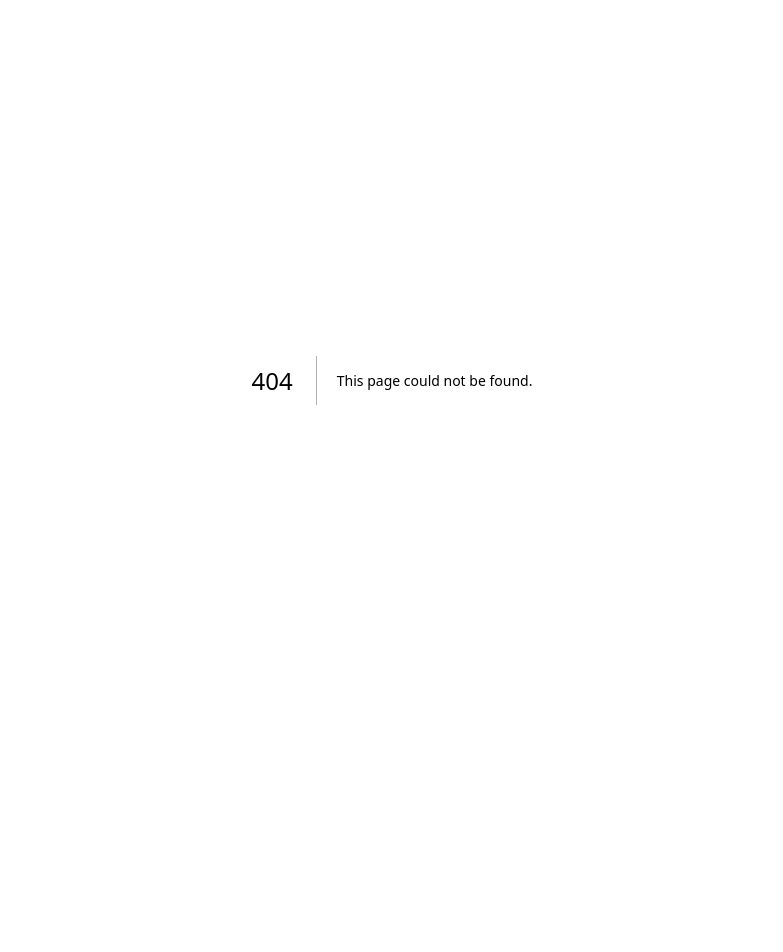
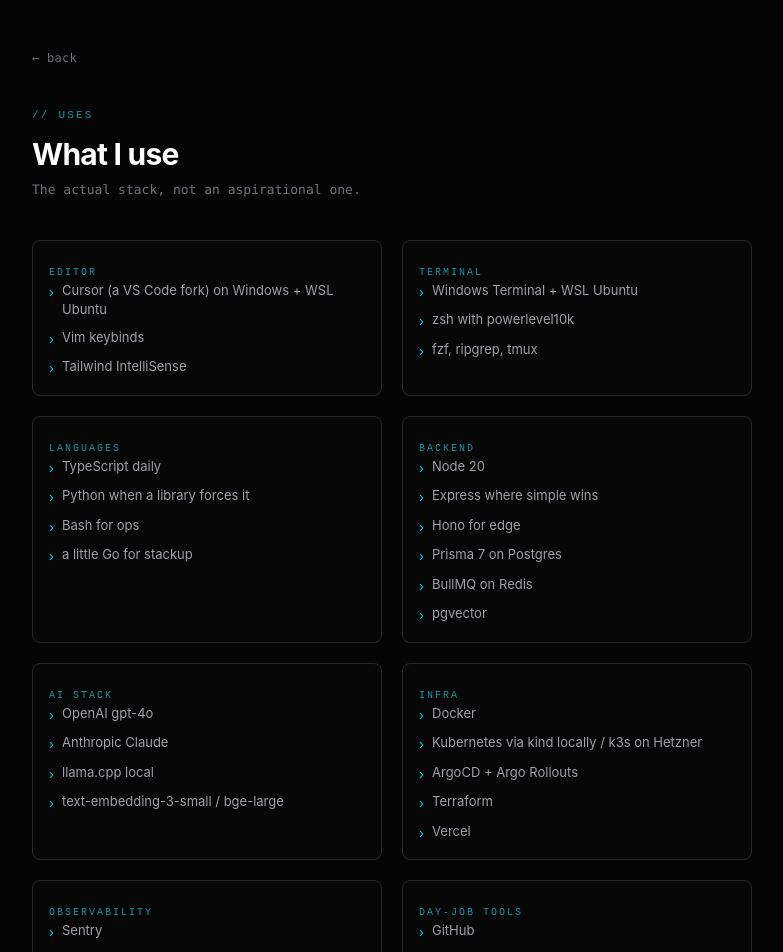
Before and after one commit to ykstorm/lakshyaraj-dev, a Next.js app: page /uses in a window 1280 px wide. Before the commit this address had no page. Shown: the part 20-972 px from the top of the page, without its empty margins (248-1031 px from the left). Before the commit the page ends 800 px from the top, so only its background shows below. Built offline with nearby package versions, Linux system fonts and the light colour scheme.

Commit message:
feat: add /now and /uses pages
/now reads data/now.json (kept home NowSection fields, added current/shipped/
next/updated_at). /uses lists the real toolchain. Both prerender static.

```diff
--- /dev/null
+++ b/app/now/page.tsx
@@ -0,0 +1,74 @@
+import Link from 'next/link';
+import type { Metadata } from 'next';
+import nowData from '@/data/now.json';
+
+export const metadata: Metadata = {
+  title: 'Now — Lakshyaraj Singh Rao',
+  description: 'What I am working on right now.',
+};
+
+export default function NowPage() {
+  return (
+    <div className="min-h-screen bg-[#050505] text-zinc-100">
+      <div className="max-w-3xl mx-auto px-4 sm:px-6 py-16">
+        <Link
+          href="/"
+          className="text-[12px] font-mono text-zinc-500 hover:text-cyan-400 transition-colors tracking-wide"
+        >
+          ← back
+        </Link>
+
+        <div className="mt-8 mb-10">
+          <span className="section-label">// Now</span>
+          <h1 className="mt-3 text-3xl font-bold text-white tracking-tight">What I'm doing now</h1>
+          <p className="mt-2 text-[13px] text-zinc-500 font-mono">
+            A snapshot, not a feed. Updated when the work changes.
+          </p>
+        </div>
+
+        <div className="space-y-6">
+          <section className="telemetry-card space-y-3">
+            <div className="flex items-center gap-2">
+              <span className="w-2 h-2 rounded-full bg-cyan-400 animate-pulse" />
+              <span className="section-label text-[10px]">Current focus</span>
+            </div>
+            <p className="font-mono text-sm text-zinc-200 leading-relaxed">{nowData.current}</p>
+          </section>
+
+          <section className="telemetry-card space-y-3">
+            <span className="section-label text-[10px]">Just shipped</span>
+            <ul className="space-y-2">
+              {nowData.shipped.map((item) => (
+                <li key={item} className="flex items-start gap-2 text-[13px] text-zinc-400">
+                  <span className="text-cyan-400 mt-0.5">›</span>
+                  <span>{item}</span>
+                </li>
+              ))}
+            </ul>
+          </section>
+
+          <section className="telemetry-card space-y-3">
+            <span className="section-label text-[10px]">Up next</span>
+            <p className="font-mono text-sm text-zinc-300 leading-relaxed">{nowData.next}</p>
+          </section>
+
+          <section className="telemetry-card space-y-3">
+            <span className="section-label text-[10px]">Open to</span>
+            <ul className="space-y-2">
+              {nowData.open_to.map((item) => (
+                <li key={item} className="flex items-start gap-2 text-[13px] text-zinc-400">
+                  <span className="text-green-400 mt-0.5">›</span>
+                  <span>{item}</span>
+                </li>
+              ))}
+            </ul>
+          </section>
+
+          <p className="font-mono text-[11px] text-zinc-600 pt-2">
+            Last updated {nowData.updated_at}
+          </p>
+        </div>
+      </div>
+    </div>
+  );
+}
--- /dev/null
+++ b/app/uses/page.tsx
@@ -0,0 +1,128 @@
+import Link from 'next/link';
+import type { Metadata } from 'next';
+
+export const metadata: Metadata = {
+  title: 'Uses — Lakshyaraj Singh Rao',
+  description: 'The tools, hardware, and stack I actually use.',
+};
+
+const SECTIONS: { label: string; items: string[] }[] = [
+  {
+    label: 'Editor',
+    items: [
+      'Cursor (a VS Code fork) on Windows + WSL Ubuntu',
+      'Vim keybinds',
+      'Tailwind IntelliSense',
+    ],
+  },
+  {
+    label: 'Terminal',
+    items: [
+      'Windows Terminal + WSL Ubuntu',
+      'zsh with powerlevel10k',
+      'fzf, ripgrep, tmux',
+    ],
+  },
+  {
+    label: 'Languages',
+    items: [
+      'TypeScript daily',
+      'Python when a library forces it',
+      'Bash for ops',
+      'a little Go for stackup',
+    ],
+  },
+  {
+    label: 'Backend',
+    items: [
+      'Node 20',
+      'Express where simple wins',
+      'Hono for edge',
+      'Prisma 7 on Postgres',
+      'BullMQ on Redis',
+      'pgvector',
+    ],
+  },
+  {
+    label: 'AI stack',
+    items: [
+      'OpenAI gpt-4o',
+      'Anthropic Claude',
+      'llama.cpp local',
+      'text-embedding-3-small / bge-large',
+    ],
+  },
+  {
+    label: 'Infra',
+    items: [
+      'Docker',
+      'Kubernetes via kind locally / k3s on Hetzner',
+      'ArgoCD + Argo Rollouts',
+      'Terraform',
+      'Vercel',
+    ],
+  },
+  {
+    label: 'Observability',
+    items: ['Sentry', 'Prometheus + Grafana', 'Loki', 'Tempo'],
+  },
+  {
+    label: 'Day-job tools',
+    items: [
+      'GitHub',
+      'Linear',
+      'Notion',
+      'Slack',
+      'Figma (read)',
+      'Cursor + Claude Code',
+      'Hermes (my own scheduled task runner)',
+    ],
+  },
+  {
+    label: 'Hardware',
+    items: [
+      'Lenovo Yoga 7 (Ryzen 7, 16GB)',
+      'WSL Ubuntu',
+      'Sennheiser HD 560S',
+    ],
+  },
+];
+
+export default function UsesPage() {
+  return (
+    <div className="min-h-screen bg-[#050505] text-zinc-100">
+      <div className="max-w-3xl mx-auto px-4 sm:px-6 py-16">
+        <Link
+          href="/"
+          className="text-[12px] font-mono text-zinc-500 hover:text-cyan-400 transition-colors tracking-wide"
+        >
+          ← back
+        </Link>
+
+        <div className="mt-8 mb-10">
+          <span className="section-label">// Uses</span>
+          <h1 className="mt-3 text-3xl font-bold text-white tracking-tight">What I use</h1>
+          <p className="mt-2 text-[13px] text-zinc-500 font-mono">
+            The actual stack, not an aspirational one.
+          </p>
+        </div>
+
+        <div className="grid sm:grid-cols-2 gap-5">
+          {SECTIONS.map((section) => (
+            <section key={section.label} className="telemetry-card space-y-3">
+              <span className="section-label text-[10px]">{section.label}</span>
+              <ul className="space-y-2">
+                {section.items.map((item) => (
+                  <li key={item} className="flex items-start gap-2 text-[13px] text-zinc-400">
+                    <span className="text-cyan-400 mt-0.5">›</span>
+                    <span>{item}</span>
+                  </li>
+                ))}
+              </ul>
+            </section>
+          ))}
+        </div>
+      </div>
+    </div>
+  );
+}
--- a/data/now.json
+++ b/data/now.json
@@ -1,20 +1,27 @@
 {
-  "currently": "Building Anvil \u2014 idempotent webhook\u2192worker pipeline",
+  "currently": "Anvil — idempotent webhook to BullMQ worker pipeline. HMAC-SHA256, exponential backoff, dead-letter replay.",
+  "current": "Anvil — idempotent webhook to BullMQ worker pipeline. HMAC-SHA256, exponential backoff, dead-letter replay.",
   "shipped_this_week": [
-    "Homesty.ai \u2014 live AI real-estate advisor at homesty.ai",
-    "@ykstormsorg/goldset v0.2.0 \u2014 LLM eval GitHub Action on npm",
-    "@ykstormsorg/quickdraw v1.0.1 \u2014 streaming benchmark CLI on npm",
-    "Portfolio v2 \u2014 Teerth-grade systems aesthetic rebuild"
+    "tripwire v1.0.1 — mid-stream LLM guardrail",
+    "quickdraw v1.0.1 — LLM streaming benchmark",
+    "codecraft-ai live at codecraft-ai-tau.vercel.app",
+    "stackup canary rollout chart"
+  ],
+  "shipped": [
+    "tripwire v1.0.1 — mid-stream LLM guardrail",
+    "quickdraw v1.0.1 — LLM streaming benchmark",
+    "codecraft-ai live at codecraft-ai-tau.vercel.app",
+    "stackup canary rollout chart"
   ],
   "next_up": [
-    "Anvil: BullMQ + idempotent webhook pipeline",
-    "Blog post: Tripwire \u2014 mid-stream LLM safety deep-dive",
-    "Blog post: Anchor \u2014 provenance-first RAG architecture"
+    "Anvil 0.1 — server + worker + SDK"
   ],
+  "next": "Anvil 0.1 — server + worker + SDK",
   "open_to": [
-    "Backend platform roles",
-    "AI infra contracts"
+    "backend / AI infra roles at Mumbai or Bangalore startups",
+    "YC seed founding-engineer roles",
+    "contract work on RAG, streaming LLM, queue/webhook reliability"
   ],
-  "location": "Remote \u00b7 IST",
-  "updated_at": "2026-06-08"
+  "location": "Remote · IST",
+  "updated_at": "2026-06-15"
 }
```
